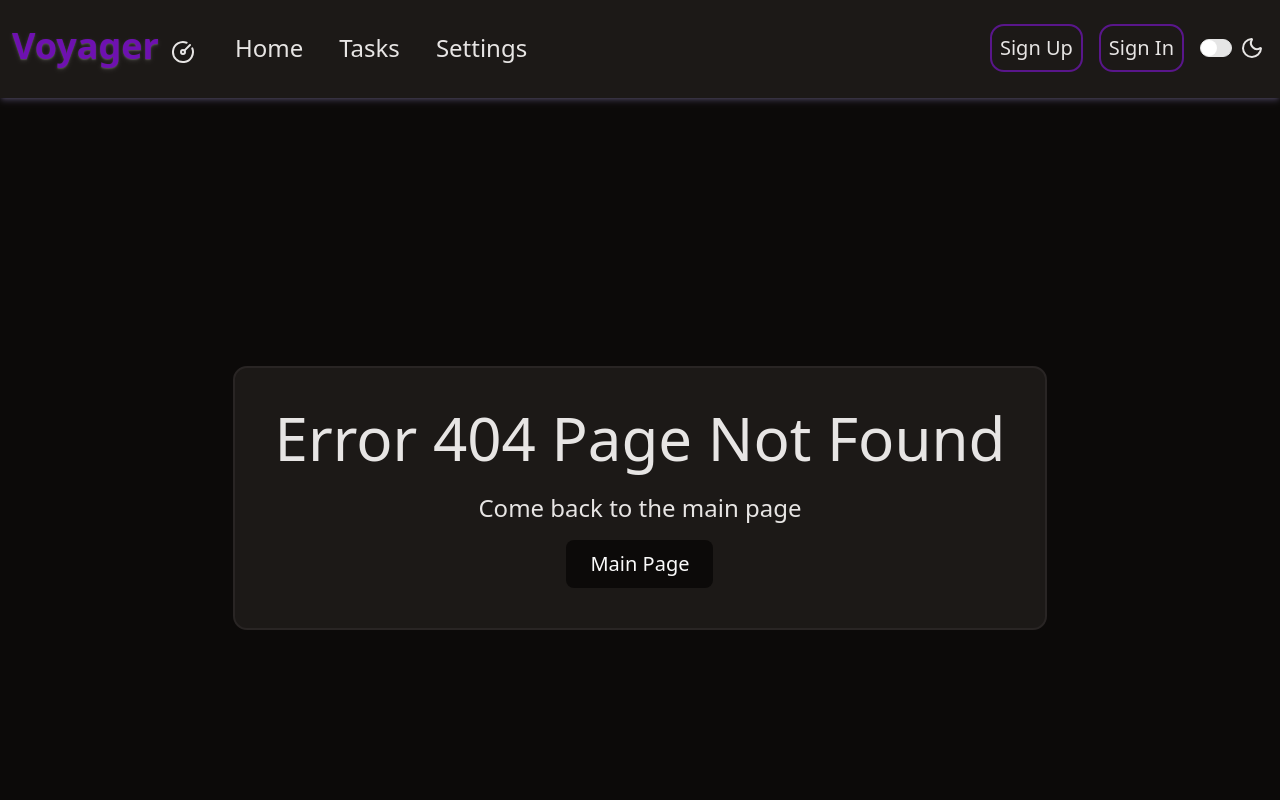
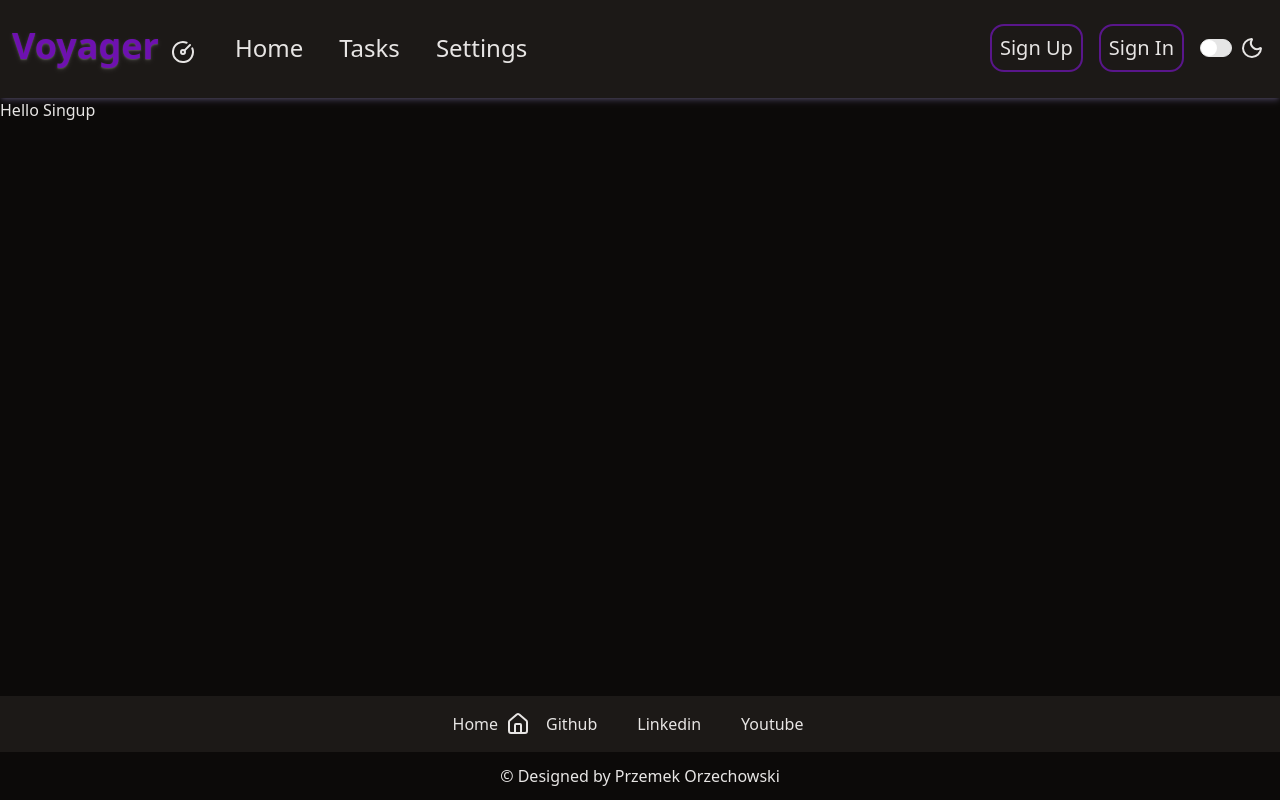
Before and after one commit to PrzemekO84/TaskTracker-React, a React (Vite) app: page /Signup in a window 1280 px wide. Before the commit this address had no page. Shown: the top 800 px of the page. Built offline with nearby package versions, Linux system fonts and the light colour scheme; some icons are missing.

Commit message:
Added routing for login/signup

```diff
--- a/src/App.tsx
+++ b/src/App.tsx
@@ -11,6 +11,8 @@ import Home from './pages/Home';
 import Tasks from './pages/Tasks';
 import Settings from './pages/Settings';
 import DirectTasks from './pages/DirectTasks';
+import Login from './pages/Login';
+import Singup from './pages/Signup';
 
 
 function App() {
@@ -25,6 +27,8 @@ function App() {
               <Route path="/Tasks" element={<Tasks />} />
               <Route path="/Settings" element={<Settings />} />
               <Route path='/DirectTasks/:listId' element={<DirectTasks />} />
+              <Route path='/Login' element={<Login />} />
+              <Route path='Signup' element={<Singup />}/>
               <Route path="*" element={<NotFound />}>
                 {" "}
               </Route>
--- a/src/Header.tsx
+++ b/src/Header.tsx
@@ -36,10 +36,10 @@ function Header() {
 
         <div className="flex gap-4 justify-center items-center mr-1 text-xl mt-1">
           <div className="border-2 border-purple-900 p-2 rounded-xl linkHighlight">
-            <button>Sign Up</button>
+            <Link to={"/Signup"}> <button>Sign Up</button> </Link>
           </div>
           <div className="border-2 border-purple-900 p-2 rounded-xl linkHighlight">
-            <button>Sign In</button>
+            <Link to={"/Login"}> <button>Sign In</button> </Link>
           </div>
           <div className="flex gap-2 justify-center items-center">
             <Switch className="border border-whites" />
--- /dev/null
+++ b/src/pages/Login.tsx
@@ -0,0 +1,10 @@
+
+function Login(){
+    return (
+        <div>
+            <h1>Hello</h1>
+        </div>
+    )
+}
+
+export default Login;
--- /dev/null
+++ b/src/pages/Signup.tsx
@@ -0,0 +1,10 @@
+
+function Singup(){
+    return (
+        <div>
+            <h1>Hello Singup</h1>
+        </div>
+    )
+}
+
+export default Singup;
```
